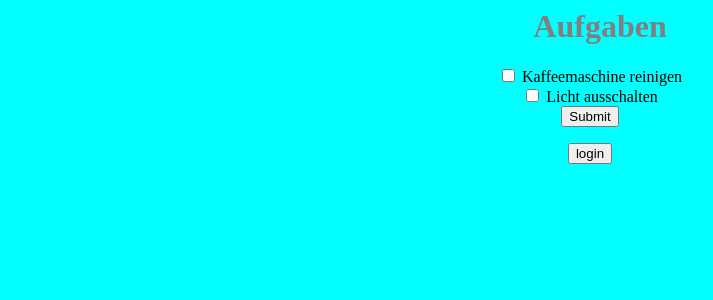
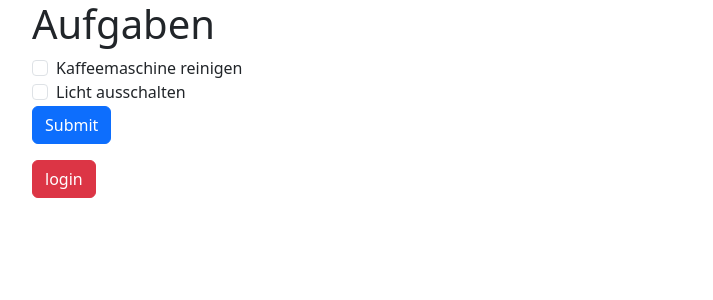
Before and after one commit to d4mn13l/tasks, a Flask app: page / in a window 1280 px wide. Shown: the top 300 px of the page, without its empty margins (50-763 px from the left). Run offline with Flask 3, Linux system fonts and the light colour scheme.

Commit message:
adjusted readme renamed index.html.html to only .html once introduced bootstrap into design

```diff
--- a/templates/tasks.html
+++ b/templates/tasks.html
@@ -1,19 +1,43 @@
 <html>
+
 <head>
-        <link rel="stylesheet" href="{{ url_for('static', filename='style.css') }}">
+    <meta charset="utf-8">
+    <meta name="viewport" content="width=device-width, initial-scale=1">
+    <title>Bootstrap demo</title>
+    <link href="https://cdn.jsdelivr.net/npm/bootstrap@5.3.0-alpha3/dist/css/bootstrap.min.css" rel="stylesheet"
+        integrity="sha384-KK94CHFLLe+nY2dmCWGMq91rCGa5gtU4mk92HdvYe+M/SXH301p5ILy+dN9+nJOZ" crossorigin="anonymous">
+    <script src="https://cdn.jsdelivr.net/npm/bootstrap@5.3.0-alpha3/dist/js/bootstrap.bundle.min.js"
+        integrity="sha384-ENjdO4Dr2bkBIFxQpeoTz1HIcje39Wm4jDKdf19U8gI4ddQ3GYNS7NTKfAdVQSZe"
+        crossorigin="anonymous"></script>
+
+    <!-- <link rel="stylesheet" href="{{ url_for('static', filename='style.css') }}"> -->
 </head>
+
 <body>
+    <div class="container">
+        <div class="row">
+            <div class="col">
+
                 <form method="POST" action="/log">
                     <h1>Aufgaben</h1>
+                    <div class="form-check">
                         {%for task in tasks%}
-                <input type="checkbox" name="Aufgabe" id="{{task.title}}" value="{{ task.id }}">
-                <label for="{{task.title}}">{{task.title}}</label>
+                        <input type="checkbox" name="Aufgabe" id="{{task.title}}" value="{{ task.id }}"
+                            class="form-check-input">
+                        <label class="form-check-label" for="{{task.title}}">{{task.title}}</label>
                         <br>
                         {%endfor%}
-            <input type="submit" name="Abschicken">
+                    </div>
+                    <input type="submit" name="Abschicken" class="btn btn-primary">
                 </form>
+
                 <form method="POST" action="/login">
-            <input type="submit" name="login" value="login">
+                    <input type="submit" name="login" value="login" class="btn btn-danger">
                 </form>
+            </div>
+        </div>
+    </div>
+    </div>
 </body>
+
 </html>
```
Also changed, not shown: templates/index.html.html (deleted, +0 -10 lines), README.md. Lines whose indentation alone changed are shown as unchanged.
